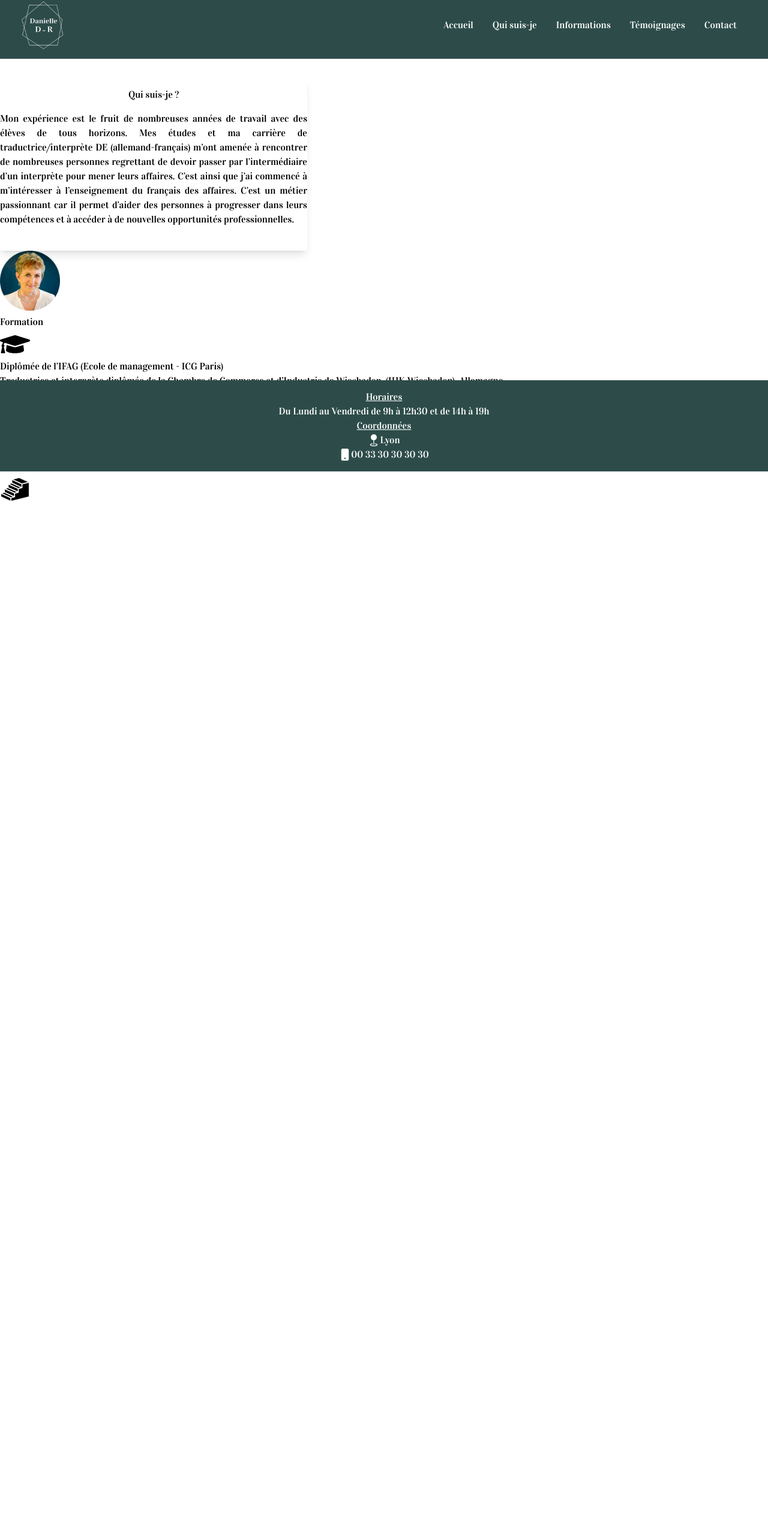
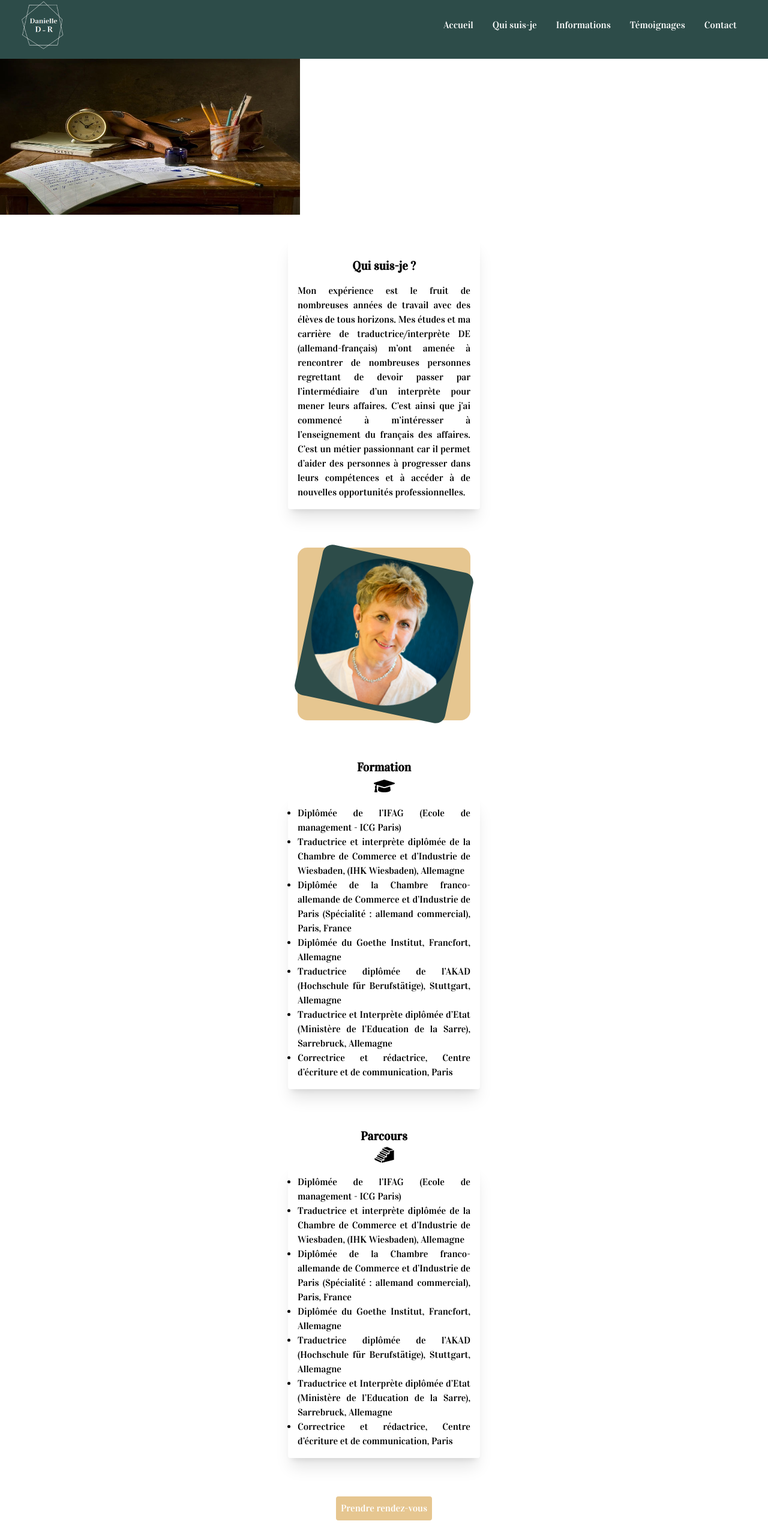
Before and after one commit to Benjamin-Dervieux/Dani-website, a Next.js app: page /about in a window 1280 px wide. Shown: the part 14-2580 px from the top of the page at 60% size. Before the commit the page ends 855 px from the top, so only its background shows below. Built offline with nearby package versions, Linux system fonts and the light colour scheme.

Commit message:
about page, information page finish on mobile viewport

```diff
--- a/components/Button/Button.js
+++ b/components/Button/Button.js
@@ -3,7 +3,7 @@ import React from "react";
 const Button = () => {
   return (
     <div className="flex justify-center">
-      <button className="w-40 h-10 rounded bg-dani-selected text-center text-white">
+      <button className="w-40 h-10 rounded bg-dani-selected text-center text-white ">
         Prendre rendez-vous
       </button>
     </div>
--- a/components/DisplayHomeImage/DisplayHomeImage.js
+++ /dev/null
@@ -1,19 +0,0 @@
-import React from "react";
-
-const DisplayHomeImage = () => {
-  return (
-    <div className="flex items-center justify-center h-screen bg-fixed bg-center bg-cover custom-img">
-      <div className="absolute top-0 left-0 right-0 bottom-0 bg-black/10" />
-      <div className=" p-5 text-center text-white z-[2]">
-        <h1 className="text-3xl font-bold">
-          Cours de français des affaires en ligne
-        </h1>
-        <p className="py-5 text-xl">
-          Danielle Desteucq-Roettger Translator - Interpreter
-        </p>
-      </div>
-    </div>
-  );
-};
-
-export default DisplayHomeImage;
--- a/components/Footer/Footer.js
+++ b/components/Footer/Footer.js
@@ -3,7 +3,9 @@ import { BsGeoFill, BsPhoneFill } from "react-icons/bs";
 
 const Footer = () => {
   return (
-    <div className="fixed left-0 bottom-0 w-full bg-dani-green">
+    <div className="bottom-0 w-full">
+      <div className="w-full h-2 bg-dani-selected" />
+      <div className=" bg-dani-green">
         <div className="max-w-[1240px] m-auto flex justify-center flex-col items-center p-4 text-white">
           <div className="underline">
             <h2>Horaires</h2>
@@ -23,6 +25,7 @@ const Footer = () => {
           </div>
         </div>
       </div>
+    </div>
   );
 };
 
--- a/components/Header/Header.js
+++ b/components/Header/Header.js
@@ -29,9 +29,7 @@ const Header = () => {
               <Link href="/">Accueil</Link>
             </li>
             <li className="p-4 hover:text-dani-selected hover:underline">
-              <Link href="/about">
-                <a>Qui suis-je</a>
-              </Link>
+              <Link href="/about">Qui suis-je</Link>
             </li>
             <li className="p-4 hover:text-dani-selected hover:underline">
               <Link href="/informations">Informations</Link>
--- a/pages/about.js
+++ b/pages/about.js
@@ -3,14 +3,26 @@ import React from "react";
 import Layout from "../components/Layout/Layout";
 import { FaGraduationCap } from "react-icons/fa";
 import { Gi3DStairs } from "react-icons/gi";
+import Button from "../components/Button/Button";
 
 export default function About() {
   return (
     <Layout pageTitle="about">
-      <div className="mt-36 flex flex-col content-center">
-        <div className=" w-2/5 h-72 border-r-b-l rounded shadow-lg text-justify">
+      <div className="mt-28">
+        <Image
+          priority
+          quality={100}
+          width={500}
+          height={260}
+          src="/images/photo-cours2.jpg"
+          alt="photo reveil et crayon"
+        />
+      </div>
+
+      <div className="mt-8 flex flex-col items-center">
+        <div className="w-80 border-r-b-l rounded shadow-xl text-justify p-4">
           <div>
-            <h1 className="p-4 text-center">Qui suis-je ?</h1>
+            <h1 className="p-4 text-center text-xl font-bold">Qui suis-je ?</h1>
             <p>
               Mon expérience est le fruit de nombreuses années de travail avec
               des élèves de tous horizons. Mes études et ma carrière de
@@ -25,37 +37,38 @@ export default function About() {
           </div>
         </div>
 
-        <div>
-          <div>
+        <div className="mt-16 w-72 aspect-square rounded-2xl bg-dani-selected flex items-center justify-center">
+          <div className="w-64 aspect-square rounded-2xl bg-dani-green flex justify-center items-center rotate-12">
+            <div className="overflow-hidden">
               <Image
                 priority
                 quality={100}
-              width={100}
-              height={100}
+                width={245}
+                height={245}
                 src="/images/danielle-roettger.png"
                 alt="Photo de profil"
               />
             </div>
           </div>
-
-        <div>
-          <h2>Formation</h2>
         </div>
 
-        <div>
-          <FaGraduationCap size={50} />
+        <div className="mt-16">
+          <h2 className="text-xl font-bold">Formation</h2>
         </div>
 
-        <div>
-          <ul>
+        <div className="flex flex-col items-center">
+          <FaGraduationCap size={35} />
+          <div className="w-80 border-r-b-l rounded shadow-xl text-justify p-4">
+            <ul className="list-disc">
               <li>Diplômée de l’IFAG (Ecole de management - ICG Paris)</li>
               <li>
                 Traductrice et interprète diplômée de la Chambre de Commerce et
                 d’Industrie de Wiesbaden, (IHK Wiesbaden), Allemagne
               </li>
               <li>
-              Diplômée de la Chambre franco-allemande de Commerce et d’Industrie
-              de Paris (Spécialité : allemand commercial), Paris, France
+                Diplômée de la Chambre franco-allemande de Commerce et
+                d’Industrie de Paris (Spécialité : allemand commercial), Paris,
+                France
               </li>
               <li>Diplômée du Goethe Institut, Francfort, Allemagne</li>
               <li>
@@ -67,18 +80,50 @@ export default function About() {
                 l’Education de la Sarre), Sarrebruck, Allemagne
               </li>
               <li>
-              Correctrice et rédactrice, Centre d’écriture et de communication,
-              Paris
+                Correctrice et rédactrice, Centre d’écriture et de
+                communication, Paris
               </li>
             </ul>
           </div>
-
-        <div>
-          <h2>Parcours</h2>
         </div>
 
-        <div>
-          <Gi3DStairs size={50} />
+        <div className="mt-16">
+          <h2 className="text-xl font-bold">Parcours</h2>
+        </div>
+
+        <div className="flex flex-col items-center">
+          <Gi3DStairs size={35} />
+          <div className="mb-16 w-80 border-r-b-l rounded shadow-xl text-justify p-4">
+            <ul className="list-disc">
+              <li>Diplômée de l’IFAG (Ecole de management - ICG Paris)</li>
+              <li>
+                Traductrice et interprète diplômée de la Chambre de Commerce et
+                d’Industrie de Wiesbaden, (IHK Wiesbaden), Allemagne
+              </li>
+              <li>
+                Diplômée de la Chambre franco-allemande de Commerce et
+                d’Industrie de Paris (Spécialité : allemand commercial), Paris,
+                France
+              </li>
+              <li>Diplômée du Goethe Institut, Francfort, Allemagne</li>
+              <li>
+                Traductrice diplômée de l’AKAD (Hochschule für Berufstätige),
+                Stuttgart, Allemagne
+              </li>
+              <li>
+                Traductrice et Interprète diplômée d’Etat (Ministère de
+                l’Education de la Sarre), Sarrebruck, Allemagne
+              </li>
+              <li>
+                Correctrice et rédactrice, Centre d’écriture et de
+                communication, Paris
+              </li>
+            </ul>
+          </div>
+        </div>
+
+        <div className="mb-8">
+          <Button />
         </div>
       </div>
     </Layout>
--- a/pages/contact.js
+++ b/pages/contact.js
@@ -7,7 +7,7 @@ import { FaXingSquare } from "react-icons/fa";
 import { MdEmail } from "react-icons/md";
 import Link from "next/link";
 
-const Contact = () => {
+const contact = () => {
   return (
     <Layout pageTitle="Contact">
       <div>
@@ -95,4 +95,4 @@ const Contact = () => {
   );
 };
 
-export default Contact;
+export default contact;
--- a/pages/index.js
+++ b/pages/index.js
@@ -1,13 +1,23 @@
 import Button from "../components/Button/Button";
-import DisplayHomeImage from "../components/DisplayHomeImage/DisplayHomeImage";
 import Layout from "../components/Layout/Layout";
 
 export default function Home() {
   return (
     <Layout pageTitle="Home page">
-      <div>
-        <DisplayHomeImage />
-        <Button />
+      <div className="flex flex-col justify-center items-center h-[44rem] bg-fixed bg-center bg-cover custom-img">
+        <div className="  bg-black/10" />
+        <div className=" p-5 text-center text-white z-[2]">
+          <h1 className="text-3xl font-bold">
+            Cours de français des affaires en ligne
+          </h1>
+          <p className="py-5 text-lg">
+            Danielle Desteucq-Roettger Translator - Interpreter
+          </p>
+        </div>
+
+        <div className="">
+          <Button />
+        </div>
       </div>
     </Layout>
   );
--- a/pages/informations.js
+++ b/pages/informations.js
@@ -6,88 +6,108 @@ import Button from "../components/Button/Button";
 const Information = () => {
   return (
     <Layout pageTitle="Information">
-      <div>
-        <h1>Efficacité et flexibilité</h1>
+      <div className="mt-28">
+        <Image
+          priority
+          quality={100}
+          width={500}
+          height={260}
+          src="/images/photo-cours1.jpg"
+          alt="photo reveil et crayon"
+        />
       </div>
+
+      <div className="mt-8 flex flex-col items-center">
+        <h1 className="p-4 text-center text-xl font-bold underline">
+          Efficacité et flexibilité
+        </h1>
 
         <div>
           <Image
+            className="rounded-lg"
             priority
             quality={100}
-          width={100}
-          height={100}
+            width={300}
+            height={200}
             src="/images/photo-info1.jpeg"
             alt="Photo randonneur"
           />
         </div>
 
-      <div>
+        <div className="mt-8 w-3/4 text-justify">
           <p>
-          La formation se fait en ligne, ce qui permet une flexibilité maximum.
-          Où que vous soyez, un ordinateur et une connexion internet suffisent à
-          assister au cours. Quant aux horaires des cours, vous pourrez les
-          gérer d’une semaine sur une autre, selon vos disponibilités.
+            La formation se fait en ligne, ce qui permet une flexibilité
+            maximum. Où que vous soyez, un ordinateur et une connexion internet
+            suffisent à assister au cours. Quant aux horaires des cours, vous
+            pourrez les gérer d’une semaine sur une autre, selon vos
+            disponibilités.
           </p>
         </div>
 
-      <div>
-        <h2>Ma clientèle</h2>
-      </div>
+        <h2 className="p-4 text-center text-xl font-bold underline">
+          Ma clientèle
+        </h2>
 
         <div>
           <Image
+            className="rounded-lg"
             priority
             quality={100}
-          width={100}
-          height={100}
+            width={300}
+            height={200}
             src="/images/photo-client.jpg"
             alt="Photo pouces en l'air"
           />
         </div>
 
-      <div>
+        <div className="mt-8 w-3/4 text-justify">
           <p>
             Cette formation s’adresse aux personnes ayant appris le français et
             souhaitant améliorer leur niveau dans un objectif professionnel.
             L’enseignement leur permet d’accéder à une meilleure maîtrise de la
             langue et les aide à prendre la parole en français. Il devient ainsi
             possible de communiquer avec des collègues, clients ou prospects
-          francophones mais aussi de réaliser des présentations ou encore mener
-          des négociations en français.
+            francophones mais aussi de réaliser des présentations ou encore
+            mener des négociations en français.
           </p>
         </div>
 
-      <div>
-        <h2>Mes élèves</h2>
-      </div>
+        <h2 className="p-4 text-center text-xl font-bold underline">
+          Mes élèves
+        </h2>
 
         <div>
           <Image
+            className="rounded-lg"
             priority
             quality={100}
-          width={100}
-          height={100}
+            width={300}
+            height={200}
             src="/images/photo-eleves.jpg"
             alt="Photo cerveau qui brille dans une main"
           />
         </div>
 
-      <div>
+        <div className="mt-8 mb-8 w-3/4 text-justify">
           <p>
             Mes « élèves » sont des personnes de nationalités très diverses et
             ayant appris le français. Leur niveau est au minimum A2. La langue
-          support des cours peut être l’allemand ou l’anglais. Chaque cours sait
-          s’adapter aux besoins de l’élève (domaine d’activité par exemple).
-          Nous travaillons avec des supports rédigés dans un français moderne,
-          actuel, efficace. Il est également possible de travailler avec les
-          supports suggérés par les élèves. Bien sûr, je garantis une
-          confidentialité absolue. Selon les besoins et les attentes de l’élève,
-          la formation propose un mix de conversation, compréhension et
-          expression orales, lecture de textes actuels ou encore traduction.
+            support des cours peut être l’allemand ou l’anglais. Chaque cours
+            sait s’adapter aux besoins de l’élève (domaine d’activité par
+            exemple). Nous travaillons avec des supports rédigés dans un
+            français moderne, actuel, efficace. Il est également possible de
+            travailler avec les supports suggérés par les élèves. Bien sûr, je
+            garantis une confidentialité absolue. Selon les besoins et les
+            attentes de l’élève, la formation propose un mix de conversation,
+            compréhension et expression orales, lecture de textes actuels ou
+            encore traduction.
           </p>
         </div>
 
+        <div className="mb-8">
           <Button />
+        </div>
+      </div>
     </Layout>
   );
 };
--- a/pages/testimonials.js
+++ b/pages/testimonials.js
@@ -0,0 +1,7 @@
+import React from "react";
+
+const testimonials = () => {
+  return <div>testimonial page</div>;
+};
+
+export default testimonials;
```
Lines whose indentation alone changed are shown as unchanged.
